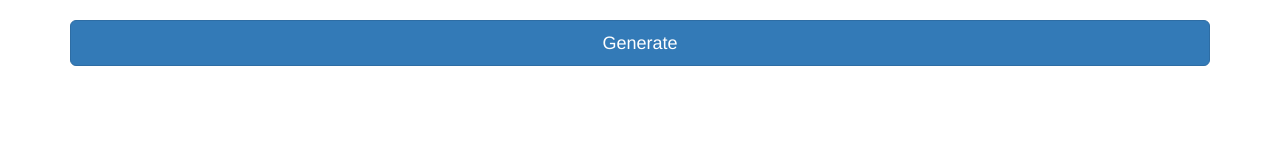
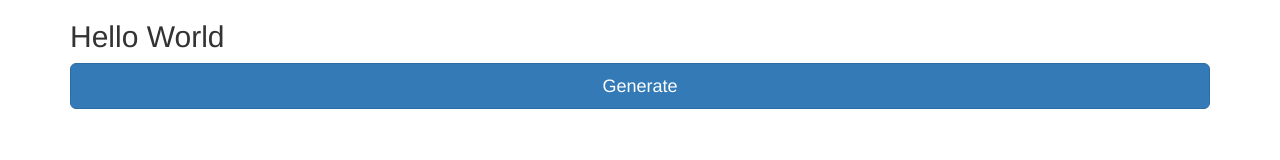
Before and after one commit to sergiibratus/inn, a plain HTML site: page public/index.html in a window 1280 px wide. Drawn offline with nearby package versions, Linux system fonts and the light colour scheme.

Commit message:
onload generation added

```diff
--- a/public/index.html
+++ b/public/index.html
@@ -8,15 +8,15 @@
         <script src="https://ajax.googleapis.com/ajax/libs/jquery/3.2.1/jquery.min.js"></script>
         <script src="https://maxcdn.bootstrapcdn.com/bootstrap/3.3.7/js/bootstrap.min.js"></script>
     </head>
-    <body>
+    <body onload="generate()">
 
         <div class="container">
             <h2><p id="demo"></p></h2>
-            <button type="button" class="btn btn-primary btn-lg btn-block" onclick="myFunction()">Generate</button>
+            <button type="button" class="btn btn-primary btn-lg btn-block" onclick="generate()">Generate</button>
         </div>
 
         <script>
-            function myFunction() {
+            function generate() {
                 document.getElementById("demo").innerHTML = "Hello World";
             }
         </script>
```
